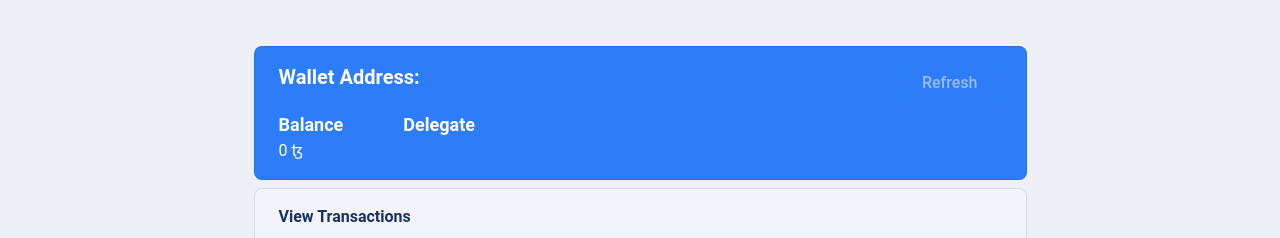
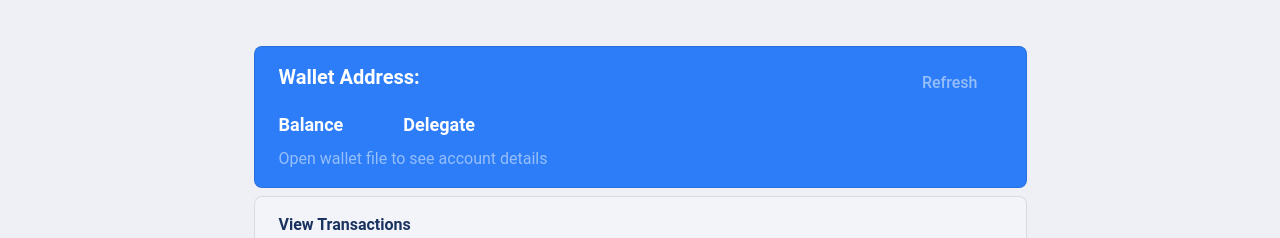
Before and after one commit to Cryptonomic/Galleon, a React app: page / in a window 1280 px wide. Shown: the part 292-530 px from the top of the page. Built offline with nearby package versions, Linux system fonts and the light colour scheme.

Commit message:
added text for balance empty state

```diff
--- a/src/components/AccountDetails.tsx
+++ b/src/components/AccountDetails.tsx
@@ -11,7 +11,7 @@ const AccountDetails = ({
     walletAddress: string;
     tezosNodeAddress: string;
 }) => {
-    const [accountBalance, setAccountBalance] = useState(0);
+    const [accountBalance, setAccountBalance] = useState<number | undefined>();
     const [currentDelegate, setCurrentDelegate] = useState<string | null>('');
 
     const handleRefresh = async () => {
@@ -51,13 +51,21 @@ const AccountDetails = ({
             <div className='flex flex-wrap gap-y-2 gap-x-[3.75rem]'>
                 <div>
                     <p className='font-bold text-lg'> Balance </p>
-                    <p> { accountBalance } ꜩ </p>
+                    {walletAddress &&
+                        <p> {accountBalance && `${accountBalance} ꜩ`} </p>
+                    }
                 </div>
                 <div>
                     <p className='font-bold text-lg'> Delegate </p>
                     <p className='break-all'> { currentDelegate } </p>
                 </div>
             </div>
+                {!walletAddress &&
+                    <p className='opacity-50'> Open wallet file to see account details </p>
+                }
+                {(walletAddress && !accountBalance) &&
+                    <p className='opacity-50'> Refresh to see account details </p>
+                }
         </div>
     )
 }
```
